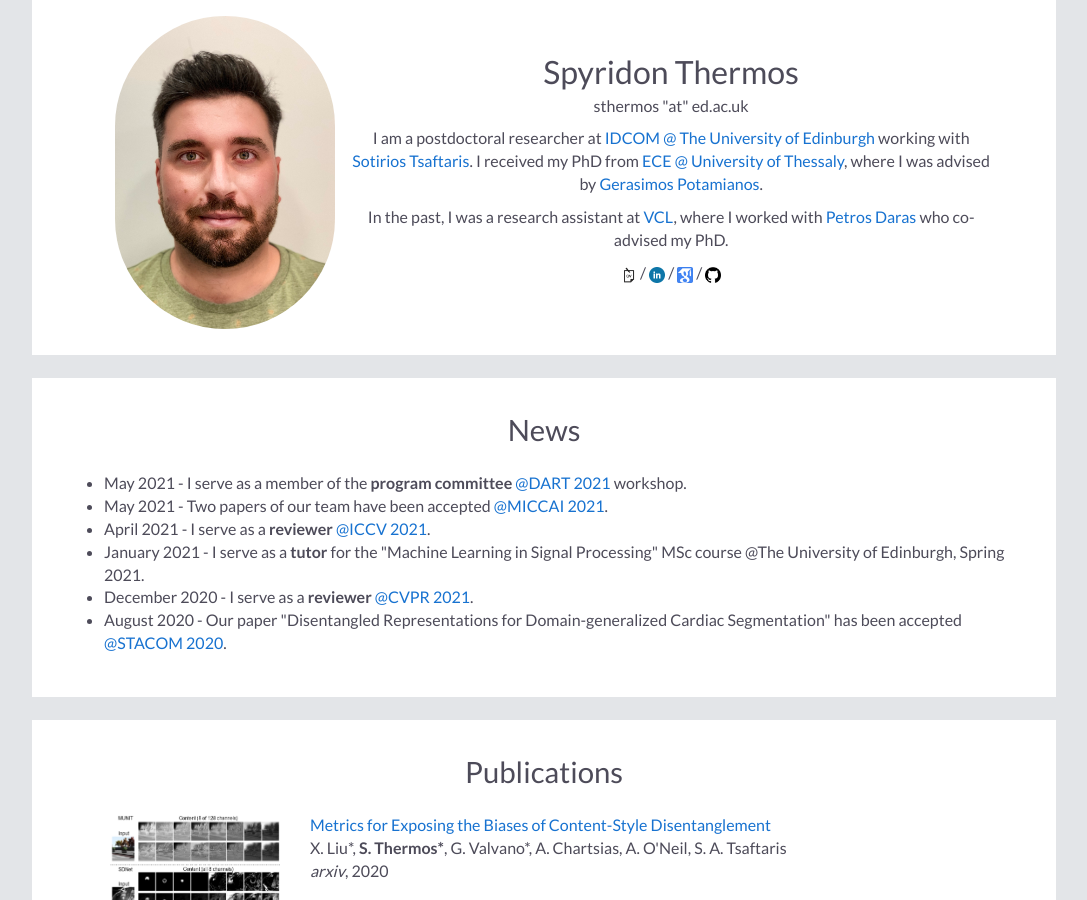
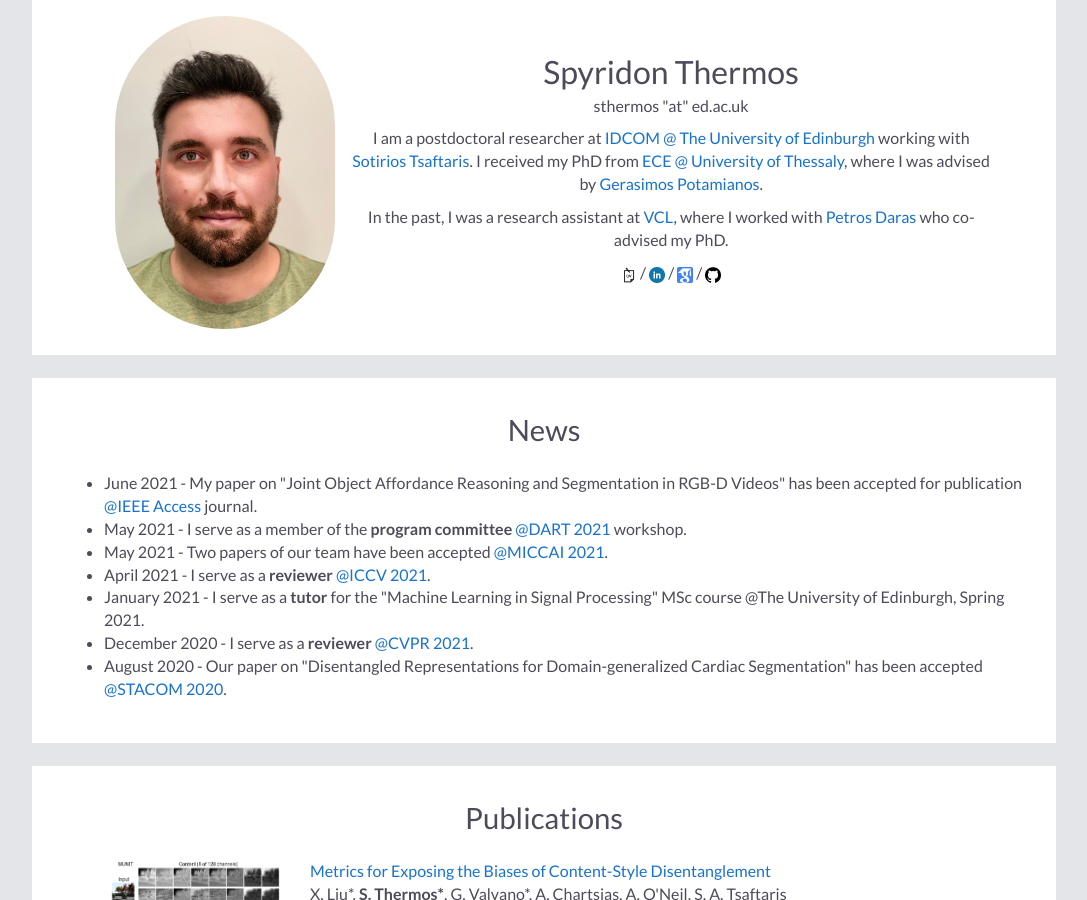
Before and after one commit to spthermo/spthermo.github.io, a Jekyll site: the page built from index.md, in a window 1280 px wide and 900 px high. Shown: the whole window, without its empty margins (96-1183 px from the left). Built offline with Jekyll 4.4.1, drawn with Linux system fonts in a browser that asks for light colours; nearby versions of some CDN libraries; our own code applies the rules of GitHub Pages for plain Markdown files.

Commit message:
Update default.html

```diff
--- a/_layouts/default.html
+++ b/_layouts/default.html
@@ -56,12 +56,13 @@
     <h2>News</h2>
       <div class="news">
         <ul>
+          <li><span> June 2021 - My paper on "Joint Object Affordance Reasoning and Segmentation in RGB-D Videos" has been accepted for publication <a href="https://ieeeaccess.ieee.org/">@IEEE Access</a> journal.
           <li><span> May 2021 - I serve as a member of the <strong> program committee </strong> <a href="https://sites.google.com/view/dart2021/">@DART 2021</a> workshop.
           <li><span> May 2021 - Two papers of our team have been accepted </strong> <a href="https://miccai2021.org/en/">@MICCAI 2021</a>.
           <li><span> April 2021 - I serve as a <strong> reviewer </strong> <a href="http://iccv2021.thecvf.com/home">@ICCV 2021</a>.
           <li><span> January 2021 - I serve as a <strong> tutor </strong> for the "Machine Learning in Signal Processing" MSc course @The University of Edinburgh, Spring 2021.
           <li><span> December 2020 - I serve as a <strong> reviewer </strong> <a href="http://cvpr2021.thecvf.com/">@CVPR 2021</a>.
-          <li><span> August 2020 - Our paper "Disentangled Representations for Domain-generalized Cardiac Segmentation" has been accepted <a href="https://stacom2020.cardiacatlas.org/">@STACOM 2020</a>.
+          <li><span> August 2020 - Our paper on "Disentangled Representations for Domain-generalized Cardiac Segmentation" has been accepted <a href="https://stacom2020.cardiacatlas.org/">@STACOM 2020</a>.
         </ul>
       </div>
     </table>
```
